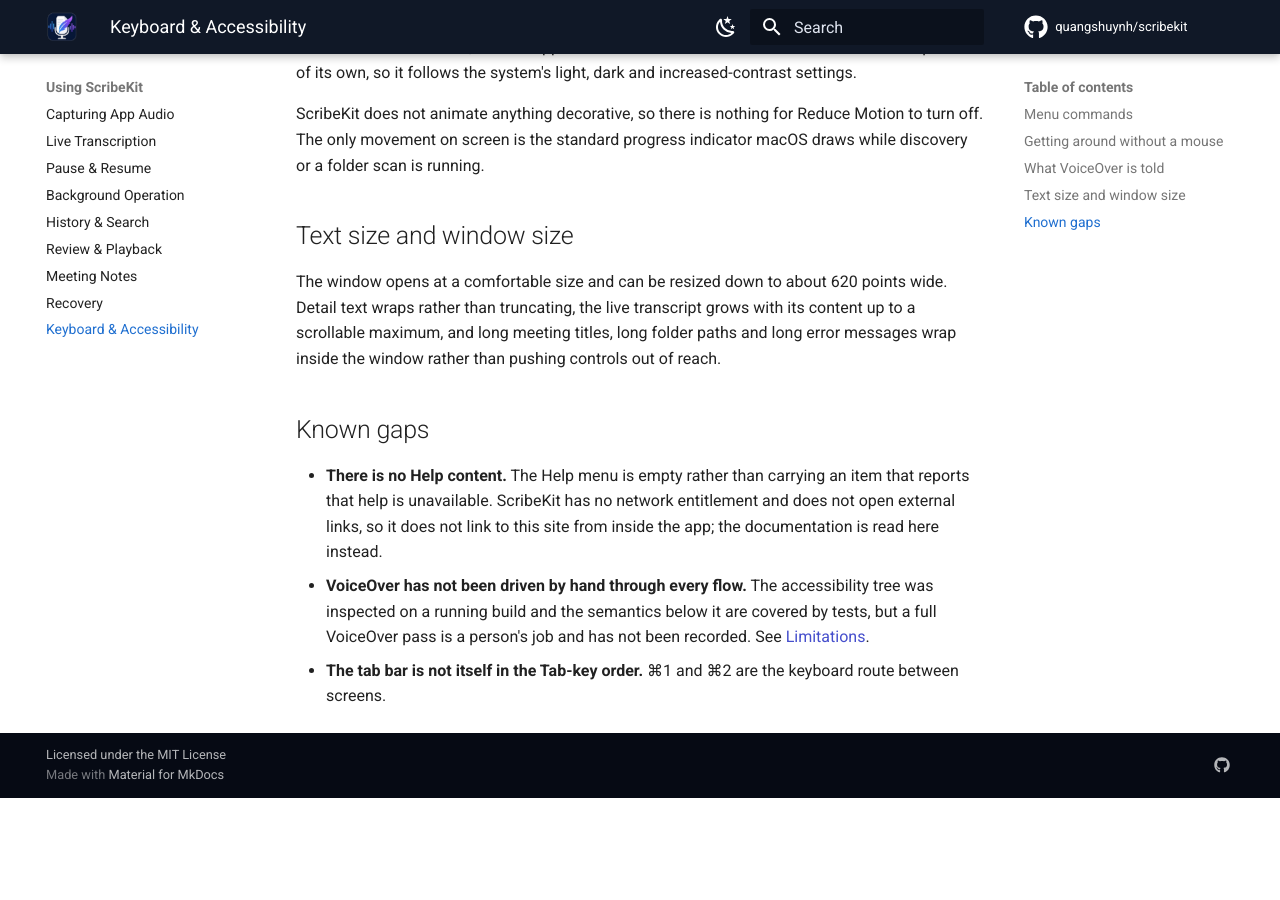
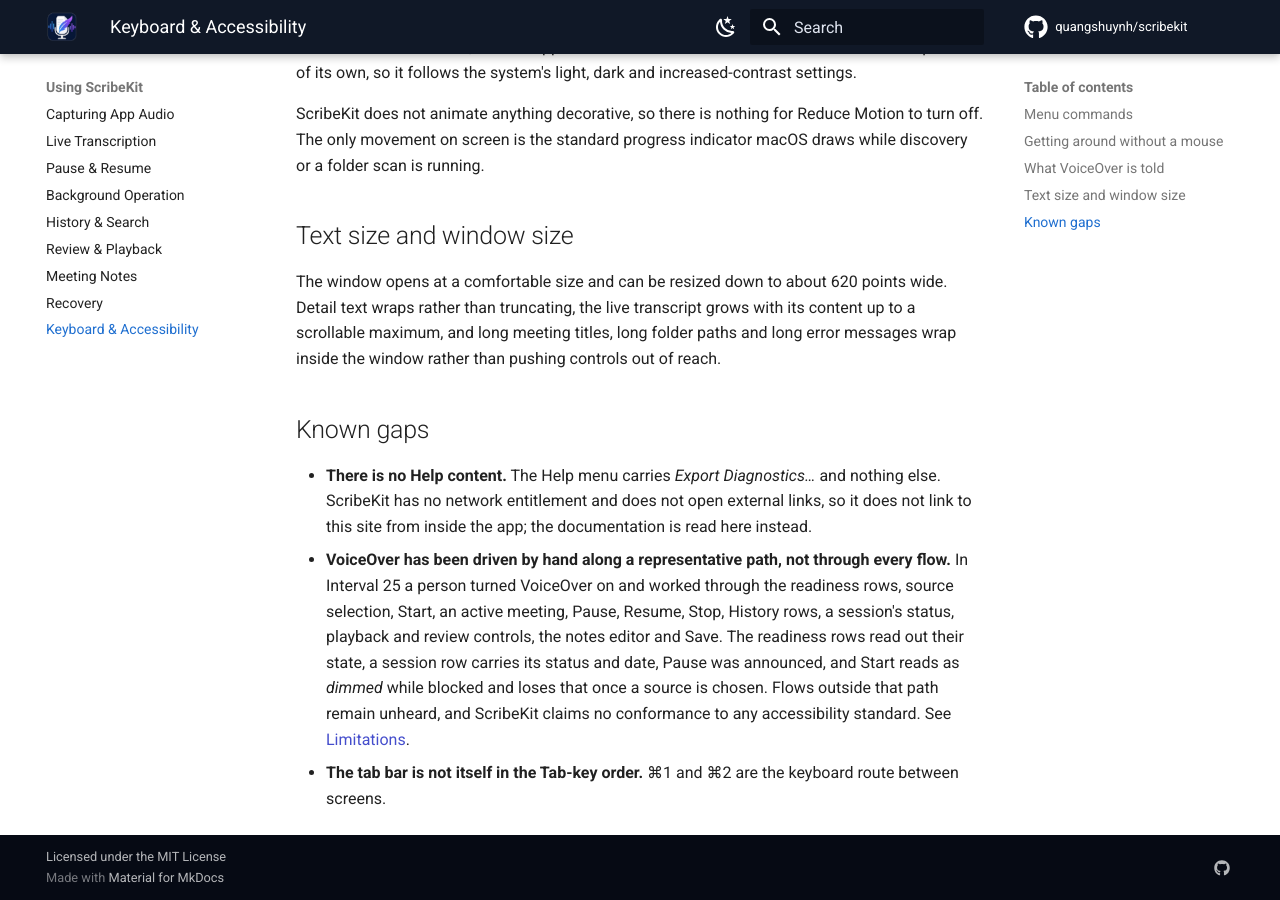
Before and after one commit to quangshuynh/scribekit, an MkDocs documentation site: the page built from docs/using/keyboard-and-accessibility.md, in a window 1280 px wide and 900 px high, scrolled down 1865 px. Built offline with MkDocs 1.6.1 and Material for MkDocs 9.7.7, drawn with Linux system fonts in a browser that asks for light colours; comment, search, counter and statistics services are not loaded; before the commit the page ends 2663 px from its top, so only the background shows below that.

Commit message:
docs: correct the accessibility and Help menu claims
Two pages said the Help menu is empty. It carries Export Diagnostics…, which
is how a user reaches a support report with no window open, and a manual pass
used it successfully.

Both pages also said no person had driven VoiceOver. One has now: the readiness
rows, source selection, Start, an active meeting, Pause, Resume, Stop, History
rows, a session's status, playback and review controls, the notes editor and
Save were worked with VoiceOver on and what was heard is recorded. The claim is
scoped to that path and still asserts no conformance to any standard.

Reaching every control by Tab needs macOS Keyboard navigation, which is off by
default; that is now stated rather than left for a user to discover.

```diff
--- a/docs/using/keyboard-and-accessibility.md
+++ b/docs/using/keyboard-and-accessibility.md
@@ -81,14 +81,18 @@ pushing controls out of reach.
 
 ## Known gaps
 
-- **There is no Help content.** The Help menu is empty rather than carrying an
-  item that reports that help is unavailable. ScribeKit has no network
-  entitlement and does not open external links, so it does not link to this
-  site from inside the app; the documentation is read here instead.
-- **VoiceOver has not been driven by hand through every flow.** The
-  accessibility tree was inspected on a running build and the semantics below
-  it are covered by tests, but a full VoiceOver pass is a person's job and has
-  not been recorded. See
-  [Limitations](../reference/limitations.md).
+- **There is no Help content.** The Help menu carries *Export Diagnostics…*
+  and nothing else. ScribeKit has no network entitlement and does not open
+  external links, so it does not link to this site from inside the app; the
+  documentation is read here instead.
+- **VoiceOver has been driven by hand along a representative path, not through
+  every flow.** In Interval 25 a person turned VoiceOver on and worked through
+  the readiness rows, source selection, Start, an active meeting, Pause, Resume,
+  Stop, History rows, a session's status, playback and review controls, the
+  notes editor and Save. The readiness rows read out their state, a session row
+  carries its status and date, Pause was announced, and Start reads as *dimmed*
+  while blocked and loses that once a source is chosen. Flows outside that path
+  remain unheard, and ScribeKit claims no conformance to any accessibility
+  standard. See [Limitations](../reference/limitations.md).
 - **The tab bar is not itself in the Tab-key order.** ⌘1 and ⌘2 are the
   keyboard route between screens.
```
Also changed, not shown: docs/reference/limitations.md (+12 -8 lines).
